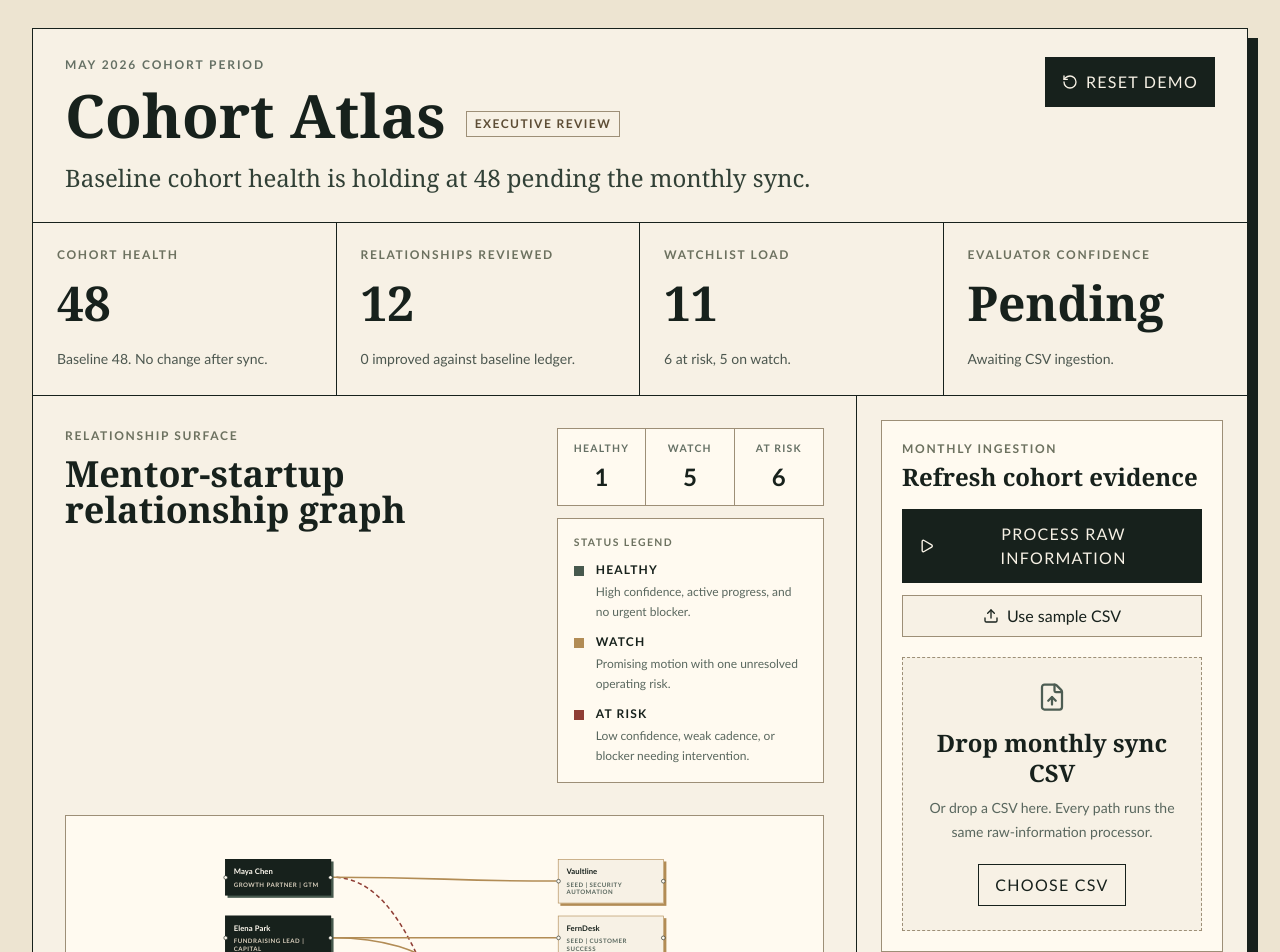
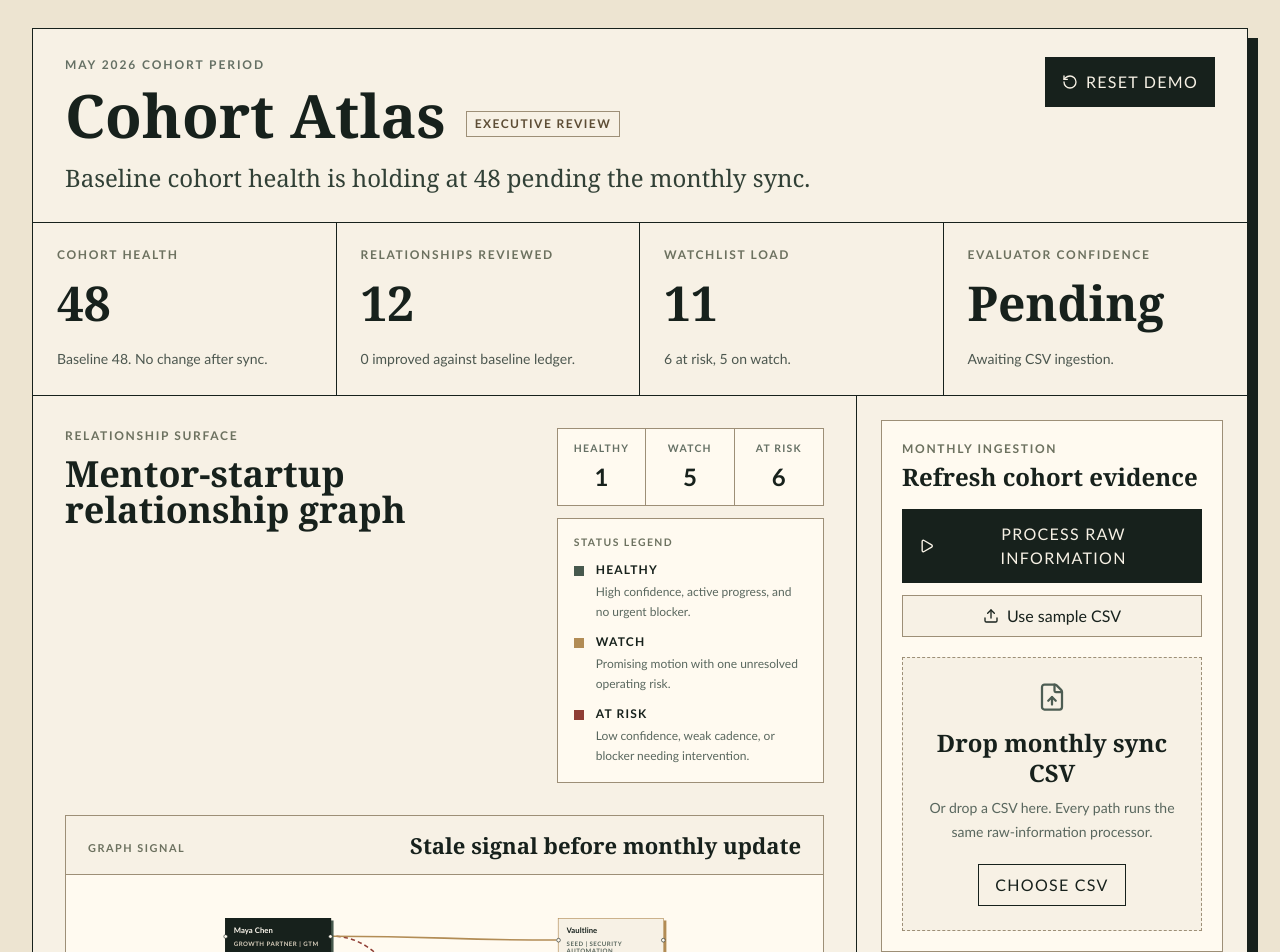
Before and after one commit to aniqamrin/BWAI_HACKATHON, a React (Vite) app: page / in a window 1280 px wide. Shown: the top 952 px of the page. Built offline with nearby package versions, Linux system fonts and the light colour scheme.

Commit message:
style: polish Cohort Atlas review flow

```diff
--- a/src/App.tsx
+++ b/src/App.tsx
@@ -57,6 +57,48 @@ export default function App() {
     setSelectedRelationshipId(null);
     setDrawerOpen(true);
   };
+  const isProcessed = phase === 'processed';
+  const rightRail = isProcessed ? (
+    <>
+      {errorMessage ? (
+        <div className="ui-sans transition-surface border border-[#8f3d34] bg-[#fff2ed] p-4 text-sm font-semibold leading-6 text-[#713026]">
+          {errorMessage}
+        </div>
+      ) : null}
+      <InsightDrawer
+        open={drawerOpen}
+        evaluation={evaluation}
+        relationships={relationships}
+        mentors={mentors}
+        startups={startups}
+        selectedRelationshipId={selectedRelationshipId}
+        onClose={handleCloseDrawer}
+        onClearSelection={handleClearSelection}
+      />
+      <ProcessingTimeline steps={displayedSteps} />
+      <IngestionPanel onRows={handleProcessRows} onError={handleFailWithMessage} />
+    </>
+  ) : (
+    <>
+      {errorMessage ? (
+        <div className="ui-sans transition-surface border border-[#8f3d34] bg-[#fff2ed] p-4 text-sm font-semibold leading-6 text-[#713026]">
+          {errorMessage}
+        </div>
+      ) : null}
+      <IngestionPanel onRows={handleProcessRows} onError={handleFailWithMessage} />
+      <ProcessingTimeline steps={displayedSteps} />
+      <InsightDrawer
+        open={drawerOpen}
+        evaluation={evaluation}
+        relationships={relationships}
+        mentors={mentors}
+        startups={startups}
+        selectedRelationshipId={selectedRelationshipId}
+        onClose={handleCloseDrawer}
+        onClearSelection={handleClearSelection}
+      />
+    </>
+  );
 
   return (
     <AppShell>
@@ -101,6 +143,7 @@ export default function App() {
               relationships={relationships}
               mentors={mentors}
               startups={startups}
+              processed={isProcessed}
               onSelectRelationship={(relationshipId) => {
                 setSelectedRelationshipId(relationshipId);
                 setDrawerOpen(true);
@@ -110,23 +153,7 @@ export default function App() {
         </section>
 
         <aside className="space-y-5 p-6">
-          {errorMessage ? (
-            <div className="ui-sans border border-[#8f3d34] bg-[#fff2ed] p-4 text-sm font-semibold leading-6 text-[#713026]">
-              {errorMessage}
-            </div>
-          ) : null}
-          <IngestionPanel onRows={handleProcessRows} onError={handleFailWithMessage} />
-          <ProcessingTimeline steps={displayedSteps} />
-          <InsightDrawer
-            open={drawerOpen}
-            evaluation={evaluation}
-            relationships={relationships}
-            mentors={mentors}
-            startups={startups}
-            selectedRelationshipId={selectedRelationshipId}
-            onClose={handleCloseDrawer}
-            onClearSelection={handleClearSelection}
-          />
+          {rightRail}
         </aside>
       </div>
     </AppShell>
--- a/src/components/CohortGraph.tsx
+++ b/src/components/CohortGraph.tsx
@@ -7,6 +7,7 @@ type CohortGraphProps = {
   relationships: Relationship[];
   mentors: Mentor[];
   startups: Startup[];
+  processed: boolean;
   onSelectRelationship: (relationshipId: string) => void;
 };
 
@@ -25,7 +26,7 @@ const nodeTypes: NodeTypes = {
   cohort: AtlasNode,
 };
 
-export function CohortGraph({ relationships, mentors, startups, onSelectRelationship }: CohortGraphProps) {
+export function CohortGraph({ relationships, mentors, startups, processed, onSelectRelationship }: CohortGraphProps) {
   const { nodes, edges } = useMemo(
     () => relationshipsToGraph(relationships, mentors, startups),
     [relationships, mentors, startups],
@@ -59,6 +60,10 @@ export function CohortGraph({ relationships, mentors, startups, onSelectRelation
 
   return (
     <div className="cohort-graph-frame">
+      <header className="cohort-graph-status">
+        <p className="ui-sans cohort-graph-status__eyebrow">Graph signal</p>
+        <h3>{processed ? 'Updated after raw information pass' : 'Stale signal before monthly update'}</h3>
+      </header>
       <div className="cohort-graph" aria-label="Mentor and startup relationship graph">
         <ReactFlow
           nodes={nodes}
--- a/src/components/IngestionPanel.tsx
+++ b/src/components/IngestionPanel.tsx
@@ -70,7 +70,7 @@ export function IngestionPanel({ onRows, onError }: IngestionPanelProps) {
   }
 
   return (
-    <section className="border border-[#9d8f77] bg-[#fffaf0] p-5">
+    <section className="transition-surface border border-[#9d8f77] bg-[#fffaf0] p-5">
       <div className="mb-5">
         <div>
           <p className="ui-sans text-xs font-semibold uppercase tracking-[0.14em] text-[#6c715f]">
--- a/src/components/InsightDrawer.tsx
+++ b/src/components/InsightDrawer.tsx
@@ -59,7 +59,7 @@ export function InsightDrawer({
     const startup = startupById.get(selectedRelationship.startupId);
 
     return (
-      <aside className="border border-[#17211c] bg-[#fffaf0] p-5 shadow-[6px_6px_0_#9d8f77]" aria-label="Relationship insight drawer">
+      <aside className="transition-surface border border-[#17211c] bg-[#fffaf0] p-5 shadow-[6px_6px_0_#9d8f77]" aria-label="Relationship insight drawer">
         <div className="flex items-start justify-between gap-4">
           <div>
             <p className="ui-sans text-xs font-semibold uppercase tracking-[0.14em] text-[#6c715f]">
@@ -98,7 +98,7 @@ export function InsightDrawer({
   }
 
   return (
-    <aside className="border border-[#17211c] bg-[#fffaf0] p-5 shadow-[6px_6px_0_#9d8f77]" aria-label="Executive insight drawer">
+    <aside className="transition-surface border border-[#17211c] bg-[#fffaf0] p-5 shadow-[6px_6px_0_#9d8f77]" aria-label="Executive insight drawer">
       <div className="flex items-start justify-between gap-4">
         <div>
           <p className="ui-sans text-xs font-semibold uppercase tracking-[0.14em] text-[#6c715f]">Executive review</p>
--- a/src/components/ProcessingTimeline.tsx
+++ b/src/components/ProcessingTimeline.tsx
@@ -19,7 +19,7 @@ function StepIcon({ status }: { status: ProcessingStep['status'] }) {
 
 export function ProcessingTimeline({ steps }: ProcessingTimelineProps) {
   return (
-    <section className="border border-[#9d8f77] bg-[#fffaf0] p-5">
+    <section className="transition-surface border border-[#9d8f77] bg-[#fffaf0] p-5">
       <div className="mb-5 flex items-center justify-between">
         <h2 className="text-2xl font-semibold leading-none">Processing timeline</h2>
         <span className="ui-sans text-xs font-semibold uppercase tracking-[0.12em] text-[#657064]">Local pipeline</span>
--- a/src/components/RelationshipCard.tsx
+++ b/src/components/RelationshipCard.tsx
@@ -45,7 +45,7 @@ export function RelationshipCard({
   const isDetail = variant === 'detail';
 
   return (
-    <article className={`border-l-4 bg-[#fffaf0] py-4 pl-4 pr-3 ${statusClasses[relationship.status]}`}>
+    <article className={`transition-surface border-l-4 bg-[#fffaf0] py-4 pl-4 pr-3 ${statusClasses[relationship.status]}`}>
       <div className="flex items-start justify-between gap-4">
         <div>
           <p className="ui-sans text-[0.65rem] font-semibold uppercase tracking-[0.12em] text-[#6c715f]">
--- a/src/styles.css
+++ b/src/styles.css
@@ -30,6 +30,12 @@ textarea {
 
 button {
   cursor: pointer;
+  transition:
+    background-color 160ms ease-out,
+    border-color 160ms ease-out,
+    box-shadow 160ms ease-out,
+    color 160ms ease-out,
+    opacity 160ms ease-out;
 }
 
 .ui-sans {
@@ -43,6 +49,34 @@ button {
 .cohort-graph-frame {
   width: 100%;
   background-color: #fffaf0;
+}
+
+.cohort-graph-status {
+  display: flex;
+  align-items: flex-end;
+  justify-content: space-between;
+  gap: 24px;
+  border-bottom: 1px solid #9d8f77;
+  background-color: #f7f1e5;
+  padding: 18px 22px;
+}
+
+.cohort-graph-status__eyebrow {
+  color: #6c715f;
+  font-size: 0.68rem;
+  font-weight: 700;
+  letter-spacing: 0.14em;
+  margin: 0;
+  text-transform: uppercase;
+}
+
+.cohort-graph-status h3 {
+  color: #17211c;
+  font-size: 1.38rem;
+  font-weight: 600;
+  line-height: 1;
+  margin: 0;
+  text-align: right;
 }
 
 .cohort-graph {
@@ -68,6 +102,12 @@ button {
   font-weight: 700;
   letter-spacing: 0.01em;
   box-shadow: 4px 4px 0 #9d8f77;
+  transition:
+    background-color 180ms ease-out,
+    border-color 180ms ease-out,
+    box-shadow 180ms ease-out,
+    color 180ms ease-out,
+    opacity 180ms ease-out;
 }
 
 .cohort-graph .cohort-node__label {
@@ -128,6 +168,10 @@ button {
 
 .cohort-graph .react-flow__edge-path {
   stroke-width: 2.5;
+  transition:
+    opacity 180ms ease-out,
+    stroke 180ms ease-out,
+    stroke-width 180ms ease-out;
 }
 
 .cohort-graph .react-flow__edge.edge-risk .react-flow__edge-path {
@@ -192,3 +236,12 @@ button {
 .relationship-trace__button.trace-healthy {
   border-left-color: #47594e;
 }
+
+.transition-surface {
+  transition:
+    background-color 180ms ease-out,
+    border-color 180ms ease-out,
+    box-shadow 180ms ease-out,
+    color 180ms ease-out,
+    opacity 180ms ease-out;
+}
```
Also changed, not shown: 1 other file (tests, documents, lock files or other folders).
